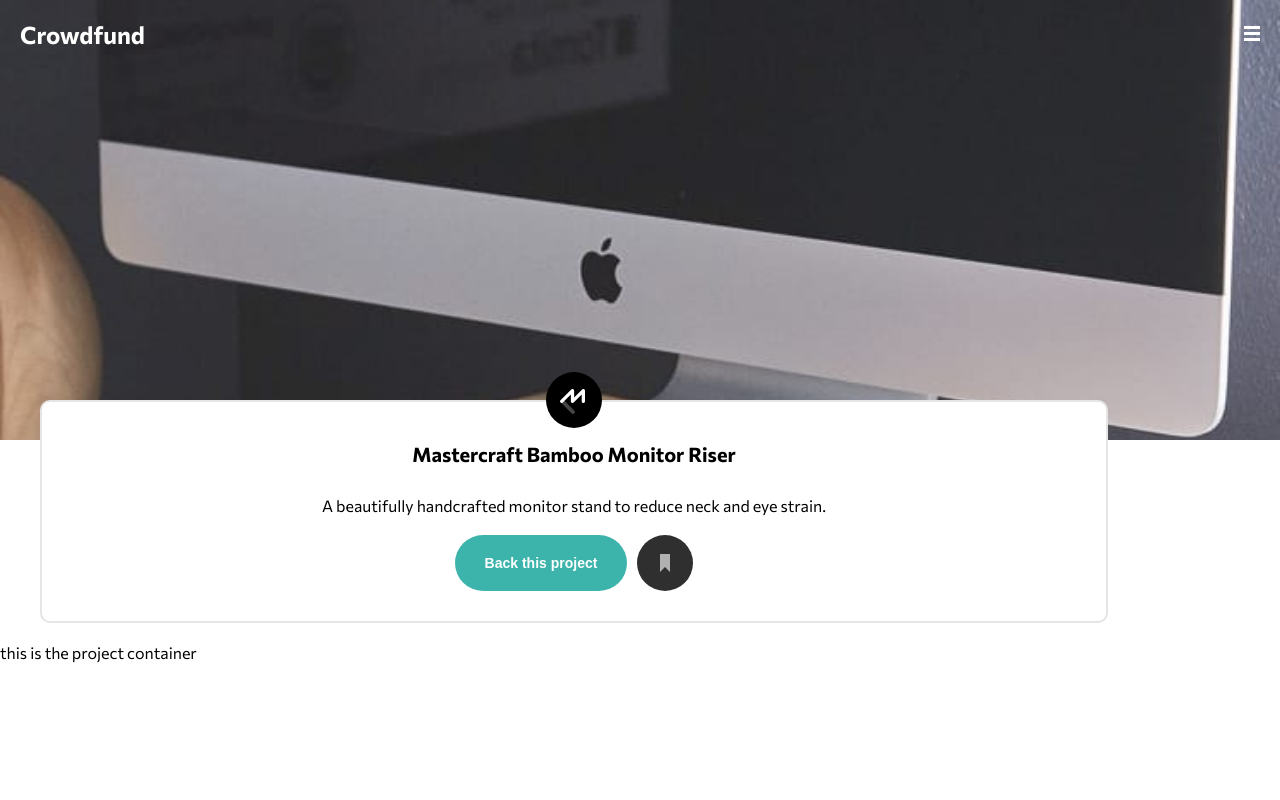
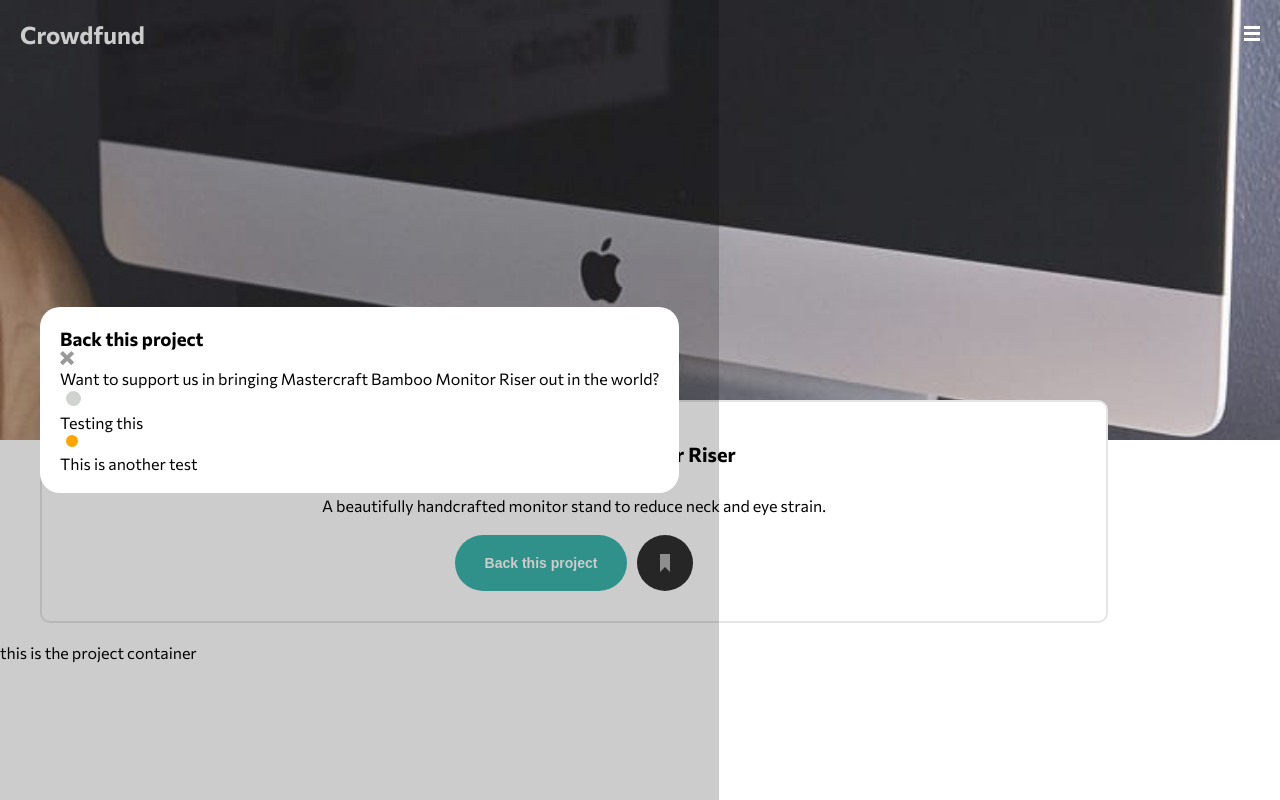
Before and after one commit to SageKyle/crowdfunding-product-page, a React (Create React App) app: page / in a window 1280 px wide. Built offline with nearby package versions, Linux system fonts and the light colour scheme.

Commit message:
added checkbox utility component

```diff
--- /dev/null
+++ b/src/modals/PledgeModal.jsx
@@ -0,0 +1,35 @@
+import { CreateModal } from '../utils/CreateModal';
+
+import { useState } from 'react';
+import { Checkbox } from '../utils/Checkbox';
+
+// styles/images
+import Icon from '../assets/icons/icon-close-modal.svg';
+import './PledgeModal.scss';
+
+export const PledgeModal = () => {
+	const [isChecked, setIsChecked] = useState(false);
+
+	return (
+		<CreateModal>
+			<section className="pledges__container">
+				<h3 className="pledges__heading">Back this project</h3>
+				<img src={Icon} alt="Close modal" className="pledges__close" />
+				<p className="pledges__intro">
+					Want to support us in bringing Mastercraft Bamboo Monitor Riser out in
+					the world?
+				</p>
+				<Checkbox id={'test'} isChecked={isChecked} setIsChecked={setIsChecked}>
+					<p>Testing this </p>
+				</Checkbox>
+				<Checkbox
+					id={'another-test'}
+					isChecked={!isChecked}
+					setIsChecked={setIsChecked}
+				>
+					<p>This is another test </p>
+				</Checkbox>
+			</section>
+		</CreateModal>
+	);
+};
--- /dev/null
+++ b/src/modals/PledgeModal.scss
@@ -0,0 +1,27 @@
+input[type='radio']:after {
+	width: 15px;
+	height: 15px;
+	border-radius: 15px;
+	top: -2px;
+	left: -1px;
+	position: relative;
+	background-color: #d1d3d1;
+	content: '';
+	display: inline-block;
+	visibility: visible;
+	border: 2px solid white;
+}
+
+input[type='radio']:checked:after {
+	width: 12px;
+	height: 12px;
+	border-radius: 15px;
+	top: -2px;
+	left: -1px;
+	position: relative;
+	background-color: #ffa500;
+	content: '';
+	display: inline-block;
+	visibility: visible;
+	border: 2px solid white;
+}
--- a/src/sections/cta/CTA.jsx
+++ b/src/sections/cta/CTA.jsx
@@ -2,6 +2,8 @@
 import BookmarkIcon from '../../assets/icons/icon-bookmark.svg';
 import Logo from '../../assets/img/logo-mastercraft.svg';
 import './CTA.scss';
+
+import { PledgeModal } from '../../modals/PledgeModal';
 
 export const CTA = () => {
 	return (
@@ -21,6 +23,7 @@ export const CTA = () => {
 					className="logo cta__buttons--bookmark"
 				/>
 			</div>
+			<PledgeModal />
 		</article>
 	);
 };
--- /dev/null
+++ b/src/utils/Checkbox.jsx
@@ -0,0 +1,16 @@
+export const Checkbox = ({ children, id, isChecked, setIsChecked }) => {
+	return (
+		<article className="checkbox-wrapper">
+			<label className="checkbox">
+				<input
+					type="radio"
+					name="pledge-checkbox"
+					checked={isChecked}
+					onChange={() => setIsChecked((prev) => !prev)}
+					id={id}
+				/>
+				<span className="pledge">{children}</span>
+			</label>
+		</article>
+	);
+};
```
